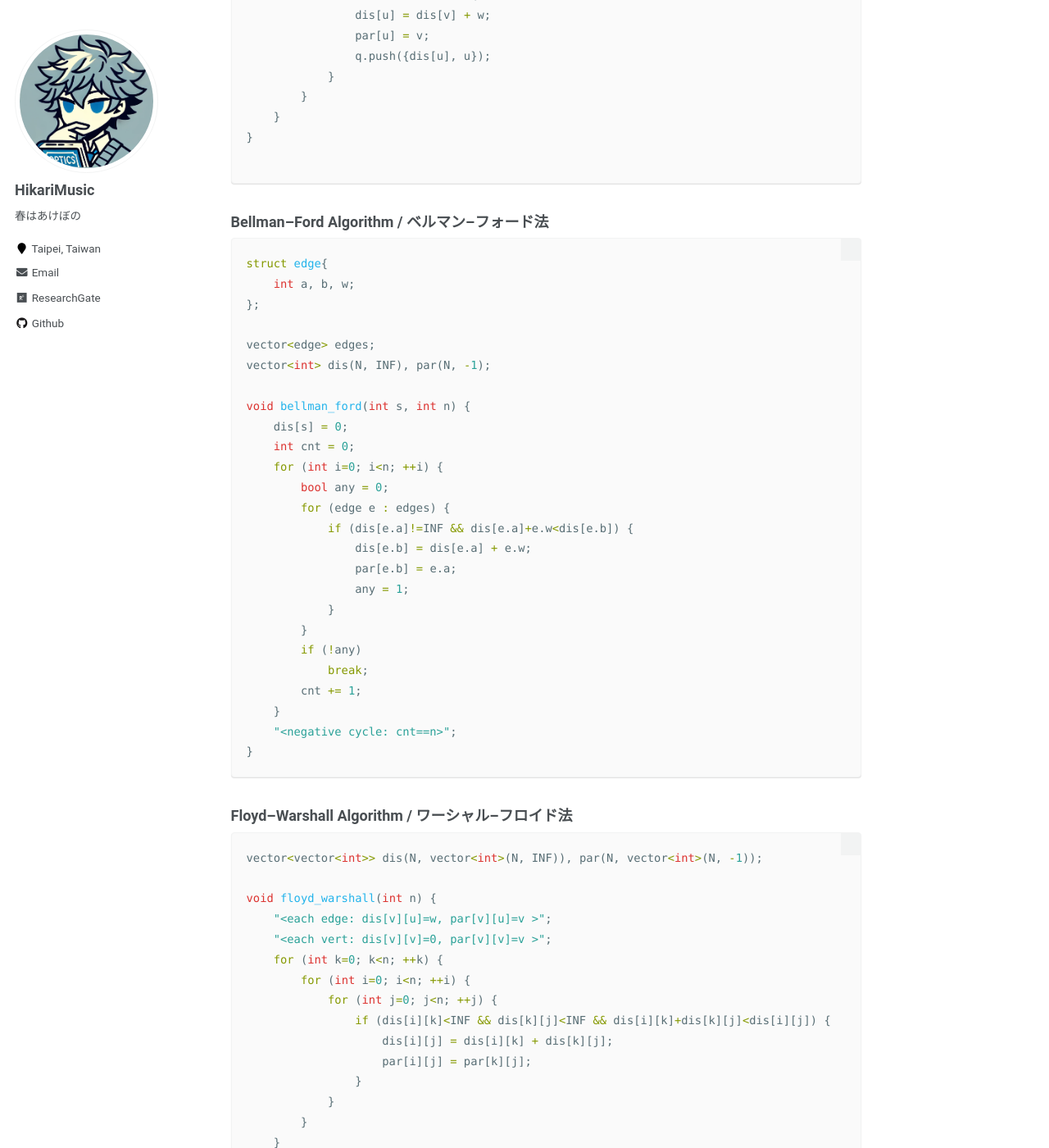
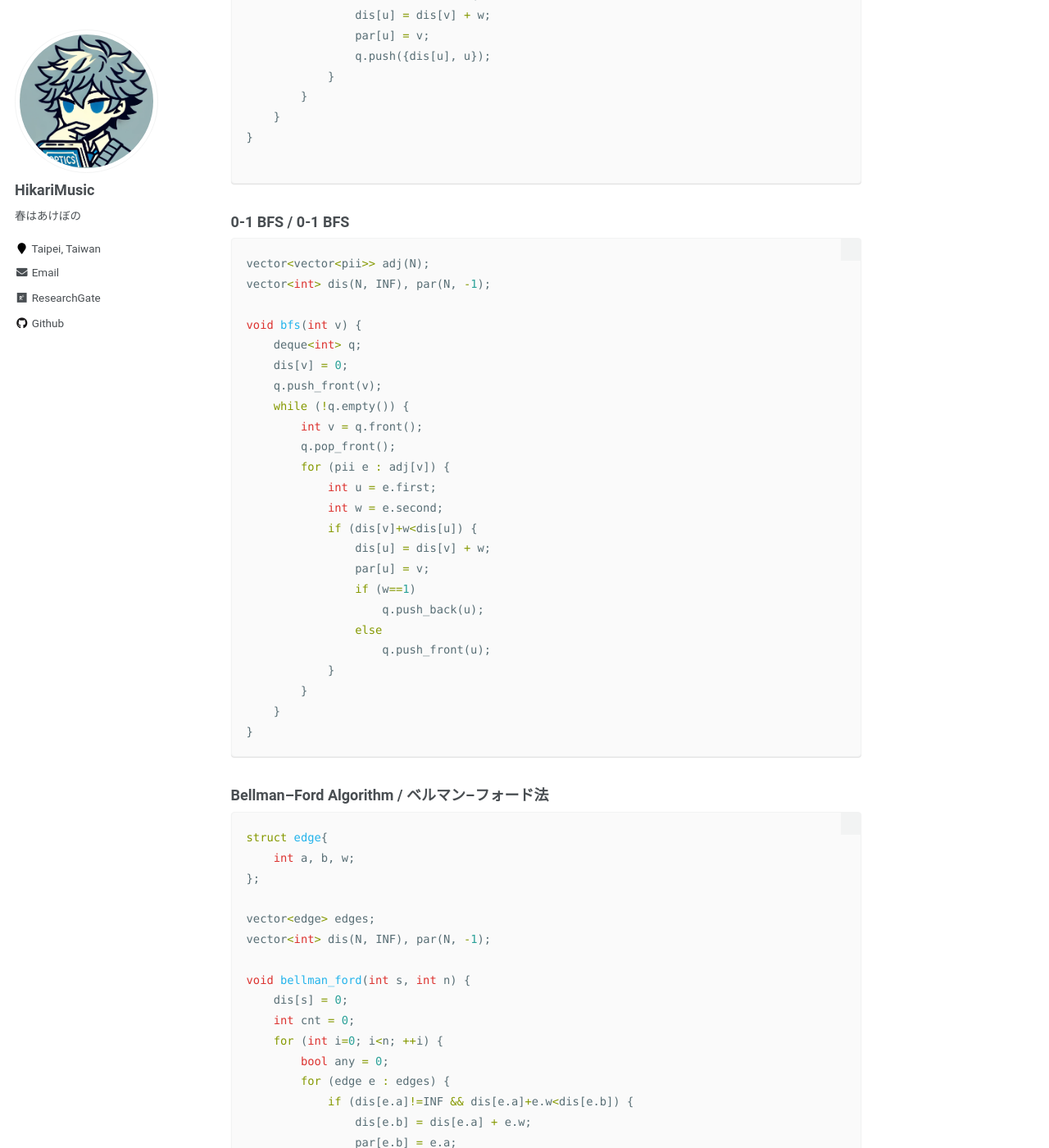
Before and after one commit to hikarimusic/hikarimusic.github.io, a Jekyll site: the page built from _note/algorithm.md, in a window 1280 px wide and 1400 px high, scrolled down 14736 px. Shown: the whole window at 82% size. Built offline with Jekyll 4.4.1, drawn with Linux system fonts in a browser that asks for light colours; some web fonts are replaced; some of the changed text lies outside the part shown.

Commit message:
Update algorithm.md

````diff
--- a/_note/algorithm.md
+++ b/_note/algorithm.md
@@ -554,6 +554,35 @@ void dijkstra(int s) {
     }
 }
 
+```
+
+### 0-1 BFS / 0-1 BFS
+
+```cpp
+vector<vector<pii>> adj(N);
+vector<int> dis(N, INF), par(N, -1);
+
+void bfs(int v) {
+    deque<int> q;
+    dis[v] = 0;
+    q.push_front(v);
+    while (!q.empty()) {
+        int v = q.front();
+        q.pop_front();
+        for (pii e : adj[v]) {
+            int u = e.first;
+            int w = e.second;
+            if (dis[v]+w<dis[u]) {
+                dis[u] = dis[v] + w;
+                par[u] = v;
+                if (w==1)
+                    q.push_back(u);
+                else
+                    q.push_front(u);
+            }
+        }
+    }
+}
 ```
 
 ### Bellman–Ford Algorithm / ベルマン–フォード法
````
